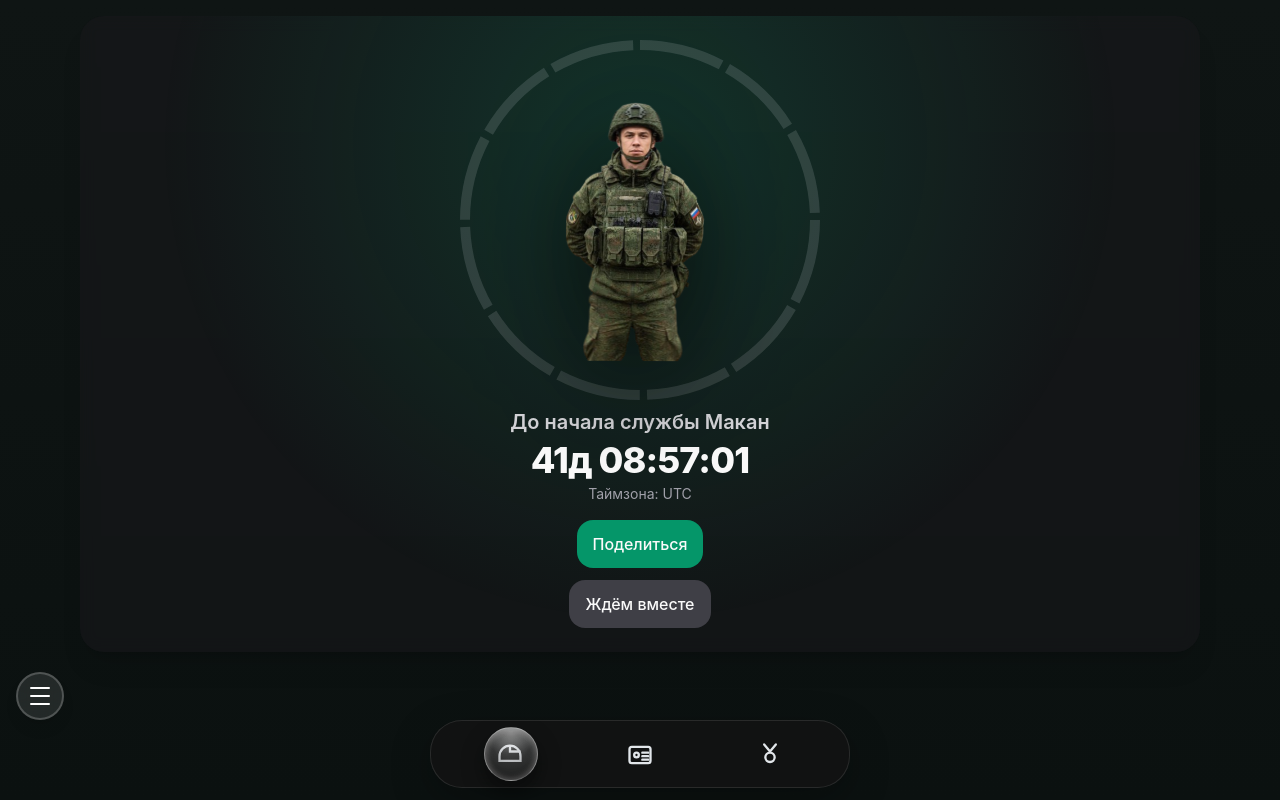
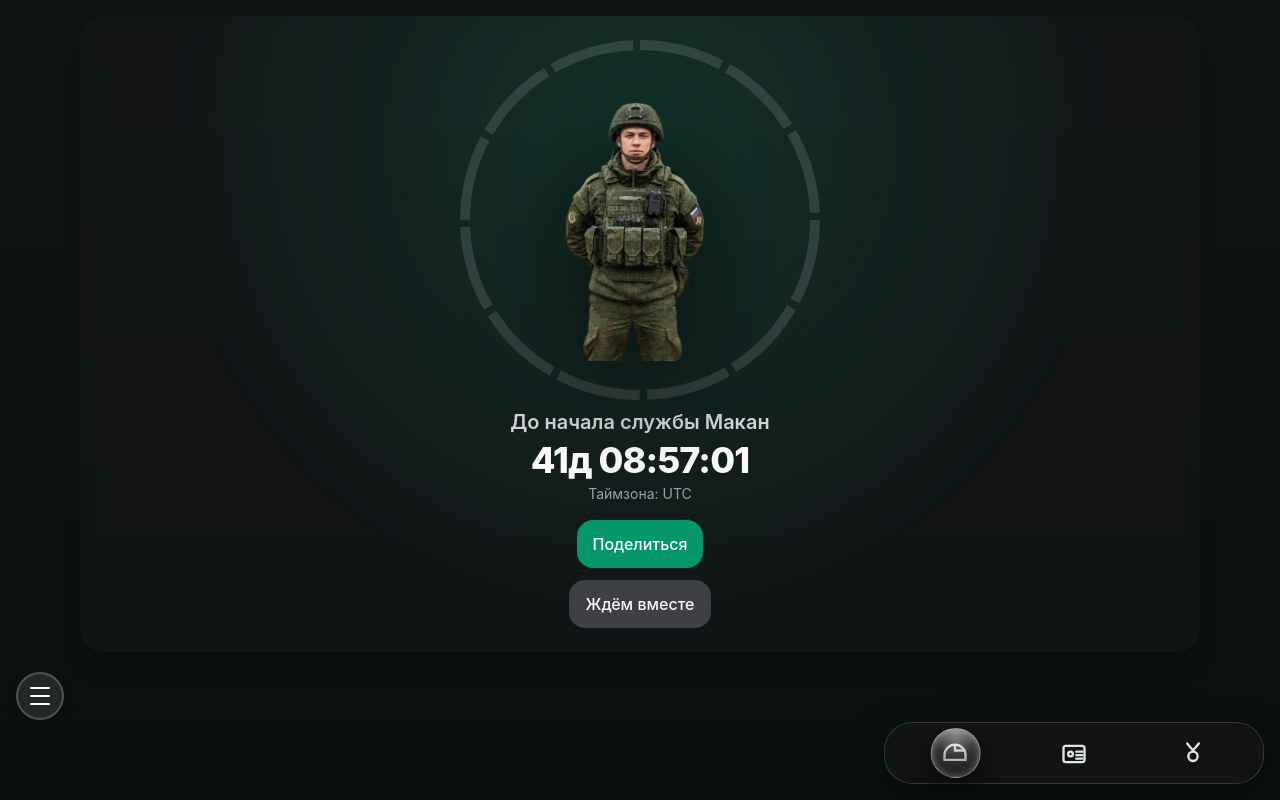
Before and after one commit to krexpex/dembel-makan-webapp, a React (Vite) app: page / in a window 1280 px wide. Built offline with nearby package versions, Linux system fonts and the light colour scheme.

Commit message:
фикс: убрал отступы слева, добавил расстояние между бургером и островком

```diff
--- a/src/App.jsx
+++ b/src/App.jsx
@@ -543,7 +543,7 @@ function SoldierCard({ profile, service }) {
   );
 }
 
-/* ========= ОСТРОВОК — только иконки ========= */
+/* ========= ОСТРОВОК — компактный, только иконки ========= */
 function BottomIsland({ tab, onChange, dir }) {
   const contRef = useRef(null);
   const b1 = useRef(null),
@@ -551,7 +551,7 @@ function BottomIsland({ tab, onChange, dir }) {
     b3 = useRef(null);
 
   // диаметр пузырька/капли и самих кнопок
-  const D = 54;
+  const D = 50; // уменьшил с 54 до 50
 
   const [bubble, setBubble] = useState({ x: 0, w: D });
   const [blob, setBlob] = useState({ x: 0, w: D });
@@ -571,7 +571,7 @@ function BottomIsland({ tab, onChange, dir }) {
     setMounted(true);
     const recalc = () => {
       const { x, w } = centerOf(currentBtn(tab));
-      const size = Math.max(48, Math.min(D, w));
+      const size = Math.max(46, Math.min(D, w)); // уменьшил минимальный размер
       setBubble({ x, w: size });
       setBlob({ x, w: size });
     };
@@ -585,17 +585,17 @@ function BottomIsland({ tab, onChange, dir }) {
 
   useEffect(() => {
     const { x, w } = centerOf(currentBtn(tab));
-    const size = Math.max(48, Math.min(D, w));
+    const size = Math.max(46, Math.min(D, w));
     setBubble({ x, w: size });
     setBlob({ x, w: size });
   }, [tab]);
 
   return (
-    <nav className="fixed left-0 right-0 bottom-[calc(12px+env(safe-area-inset-bottom,0px))] z-[55] flex justify-center px-4 pointer-events-none">
+    <nav className="fixed left-0 right-0 bottom-[calc(16px+env(safe-area-inset-bottom,0px))] z-[55] flex justify-end px-4 pointer-events-none">
       <div
         ref={contRef}
-        className="pointer-events-auto rounded-[32px] bg-[rgba(20,20,20,.78)] border border-white/10 shadow-[0_12px_40px_rgba(0,0,0,.28)] backdrop-blur-xl px-4"
-        style={{ width: "min(420px, 82vw)", height: 68 }}
+        className="pointer-events-auto rounded-[28px] bg-[rgba(20,20,20,.85)] border border-white/15 shadow-[0_8px_32px_rgba(0,0,0,.35)] backdrop-blur-xl px-3"
+        style={{ width: "min(380px, 75vw)", height: 62 }} // уменьшил ширину и высоту
       >
         {/* Пузырёк над активной иконкой */}
         <div
@@ -616,7 +616,7 @@ function BottomIsland({ tab, onChange, dir }) {
         </div>
 
         {/* Кнопки — без лишних эффектов, всегда видны */}
-        <div className="ui-row" style={{ height: 68 }}>
+        <div className="ui-row" style={{ height: 62 }}>
           <button
             ref={b1}
             className={`ui-btn ${tab === "timer" ? "active" : ""}`}
```
